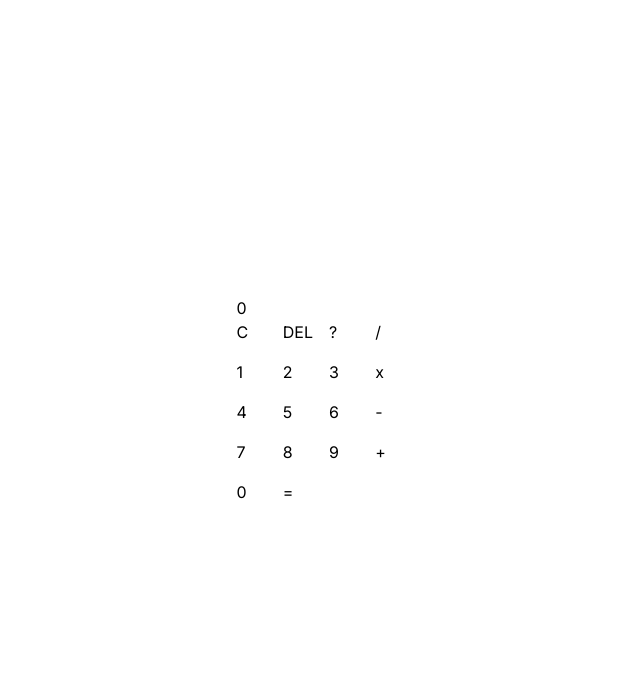
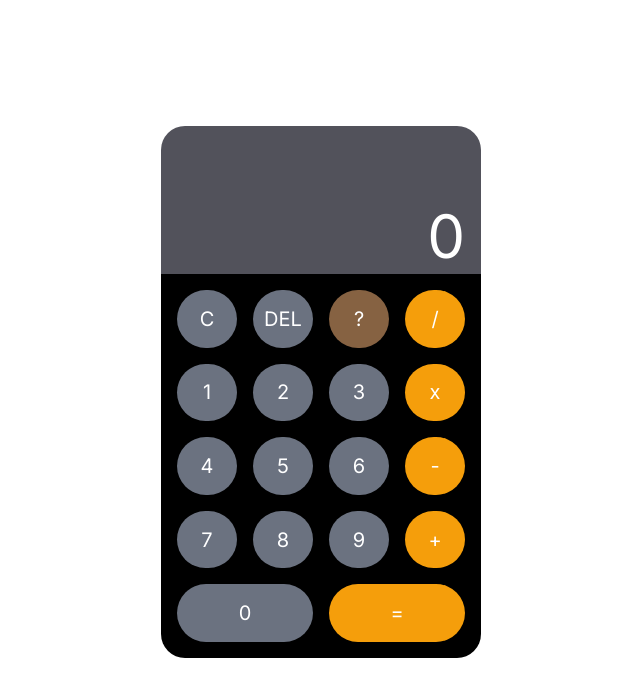
Before and after one commit to SonicRay241/AMJP-2024-React-Calculator, a Next.js app: page / in a window 1280 px wide. Shown: the top 696 px of the page, without its empty margins (319-959 px from the left). Built offline with nearby package versions, Linux system fonts and the light colour scheme.

Commit message:
completed calculator, next step: support page

```diff
--- a/src/app/globals.css
+++ b/src/app/globals.css
@@ -6,10 +6,20 @@
   --foreground-rgb: 0, 0, 0;
   --background-start-rgb: 214, 219, 220;
   --background-end-rgb: 255, 255, 255;
+  font-family: system-ui, -apple-system, BlinkMacSystemFont, 'Segoe UI', Roboto, Oxygen, Ubuntu, Cantarell, 'Open Sans', 'Helvetica Neue', sans-serif;
 }
 
 body {
-  color: #000;
+  color: #fff;
   background: #fff;
   min-height: 100vh;
 }
+
+.no-scrollbar::-webkit-scrollbar {
+  display: none;
+}
+
+.no-scrollbar {
+  -ms-overflow-style: none;
+  scrollbar-width: none;
+}
--- a/src/app/page.tsx
+++ b/src/app/page.tsx
@@ -1,5 +1,6 @@
 "use client"
 
+import { useRouter } from 'next/navigation';
 import { useState } from "react"
 
 const Home = () => {
@@ -10,25 +11,58 @@ const Home = () => {
   )
 }
 
+const numbers = "1234567890"
+const operations = "+-x/"
+type TCalcOperations = "+" | "-" | "x" | "/" | null
+type TCalcState = "leftNum" | "rightNum" | "operation" | "result"
+type TButtonColor = "gray" | "orange" | "brown"
+
 type TCalcButtonParam = {
   value: string
   callback: () => void
+  width: number
+  color: TButtonColor
 }
 
-const numbers = "1234567890"
-
-type TCalcOperations = "+" | "-" | "*" | "/" | null
-type TCalcState = "leftNum" | "rightNum" | "operation" | "result"
+let numberLeft: number = 0, numberRight: number, operation: TCalcOperations, result: string
 
 const Calculator = () => {
+  const { push } = useRouter()
+
   const [displayValue, setDisplayValue] = useState("0")
-  const [history, setHistory] = useState<number[]>([])
+  const [history, setHistory] = useState<string[]>([])
+  const [calculatorState, setCalculatorState] = useState<TCalcState>("leftNum")
 
-  let numberLeft: number, numberRight: number, operation: TCalcOperations, result: number
-  let calculatorState: TCalcState = "leftNum"
+  const createButton = (value: string, width: number = 1, color: TButtonColor = "gray") => {
+    return { value: value, callback: () => { processCalcLogic(value) }, width: width, color }
+  }
 
-  const createButton: (value: string) => TCalcButtonParam = (value: string) => {
-    return { value: value, callback: () => { processCalcLogic(value) } }
+  const calculate: () => string = () => {
+    let result: string
+    switch (operation) {
+      case "+":
+        result = (+(numberLeft + numberRight)).toString()
+        break
+
+      case "-":
+        result = (+(numberLeft - numberRight)).toString()
+        break
+
+      case "x":
+        result = (+(numberLeft * numberRight)).toString()
+        break
+
+      case "/":
+        result = (+(numberLeft / numberRight)).toString()
+        break
+
+
+
+      default:
+        return "Err"
+    }
+    if (result == "Infinity" || result == "NaN") return "Err"
+    return result
   }
 
   const processCalcLogic = (buttonValue: string) => {
@@ -38,36 +72,100 @@ const Calculator = () => {
           setHistory([...history, result])
         }
         setDisplayValue("0")
-        calculatorState = "leftNum"
-        break;
+        // calculatorState = "leftNum"
+        setCalculatorState("leftNum")
+        break
+
       case "DEL":
-        setDisplayValue(displayValue.replace(/.$/, ""))
-        if (displayValue == "") setDisplayValue("0")
-        break;
+        if (calculatorState == "result") {
+          setHistory([...history, result])
+          setCalculatorState("leftNum")
+        }
+        const display = displayValue.replace(/.$/, "")
+        setDisplayValue(display == "" ? "0" : display)
+        break
+
+      case "=":
+        if (calculatorState == "rightNum") {
+          result = calculate()
+          setCalculatorState("result")
+          setDisplayValue(result)
+        }
+        break
+
+      case "?":
+        push("/support")
+        break
+
       default:
         if (numbers.includes(buttonValue)) {
-          setDisplayValue((+(displayValue+buttonValue)).toString())
+          if (calculatorState == "result") {
+            setHistory([...history, result])
+            setDisplayValue(buttonValue)
+            numberLeft = +buttonValue
+            setCalculatorState("leftNum")
+          }
+          if (calculatorState == "leftNum") {
+            numberLeft = +(displayValue+buttonValue)
+            numberRight = +(displayValue+buttonValue)
+            setDisplayValue(numberLeft.toString())
+          }
+          if (calculatorState == "operation") setCalculatorState("rightNum")
+
+          if (operations.includes(displayValue[0]) && calculatorState == "operation") {
+            numberRight = +buttonValue
+            setDisplayValue(numberRight.toString())
+          } else {
+            numberRight = +(displayValue+buttonValue)
+            setDisplayValue(numberRight.toString())
+          }
+
         }
-        break;
+        if (operations.includes(buttonValue)) {
+          if (calculatorState == "leftNum") setCalculatorState("operation")
+          // if calculatorstate == rightnum, calculate first and move the result to firstnum then return to operation state
+          if (calculatorState == "rightNum" || calculatorState == "result") {
+            let calculation = calculate()
+            if (calculation == "Err") {
+              numberLeft = 0
+            } else numberLeft = +calculation
+            if (calculatorState == "result") setHistory([...history, calculation])
+            setCalculatorState("operation")
+          }
+          operation = buttonValue as TCalcOperations
+          setDisplayValue(buttonValue)
+        }
+
+        break
     }
+
+    // console.log(numberLeft);
+    // console.log(numberRight);
+    // console.log(operation);
+
   }
 
   const buttons: string[] = ["C", "DEL", "?", "/", "1", "2", "3", "x", "4", "5", "6", "-", "7", "8", "9", "+", "0", "="]
 
   return (
-    <div>
-      {
-        history.map((value, _) => {
-          return <h1>{value}</h1>
-        })
-      }
-      <h1>{displayValue}</h1>
+    <div className="rounded-3xl pb-4">
+      <div className="bg-zinc-600 h-30 rounded-t-3xl">
+        <div className="h-20 pt-4 px-4 text-2xl overflow-auto no-scrollbar">
+          {
+            history.map((value, _) => {
+              return <h1>{value}</h1>
+            })
+          }
+        </div>
 
-      <div className="grid grid-cols-4 grid-rows-4 gap-4">
+        {/* <h1>{calculatorState}</h1> */}
+        <h1 className="text-end text-6xl px-4 pb-2">{displayValue}</h1>
+      </div>
+      <div className="grid grid-cols-4 gap-4 relative w-80 h-96 bg-black p-4 rounded-b-3xl">
         {
-          buttons.map((value, _) => {
-            const button: TCalcButtonParam = createButton(value)
-            return <CalcButtonComponent value={button.value} callback={button.callback}/>
+          buttons.map((value, idx) => {
+            const button: TCalcButtonParam = createButton(value, idx < 16 ? 1 : 2, ((idx+1) % 4 == 0 || idx == 17) ? "orange" : idx == 2 ? "brown" : "gray")
+            return <CalcButtonComponent value={button.value} callback={button.callback} width={button.width} color={button.color}/>
           })
         }
       </div>
@@ -76,11 +174,19 @@ const Calculator = () => {
 }
 
 
-const CalcButtonComponent = ({ value, callback }: TCalcButtonParam) => {
+const CalcButtonComponent = ({ value, callback, width, color }: TCalcButtonParam) => {
+  let elementWidth = `col-span-1`
+  if (width == 2) {
+    elementWidth = `col-span-2`
+  }
+  let btnColor: string
+  switch (color) {
+    case "gray": btnColor = "bg-gray-500"; break
+    case "brown": btnColor = "bg-[#866242]"; break
+    case "orange": btnColor = "bg-amber-500"; break
+  }
   return (
-    <div>
-      <button onClick={callback}>{value}</button>
-    </div>
+      <button className={`${elementWidth} rounded-full text-xl ${btnColor}`} onClick={callback}>{value}</button>
   )
 }
 
```
